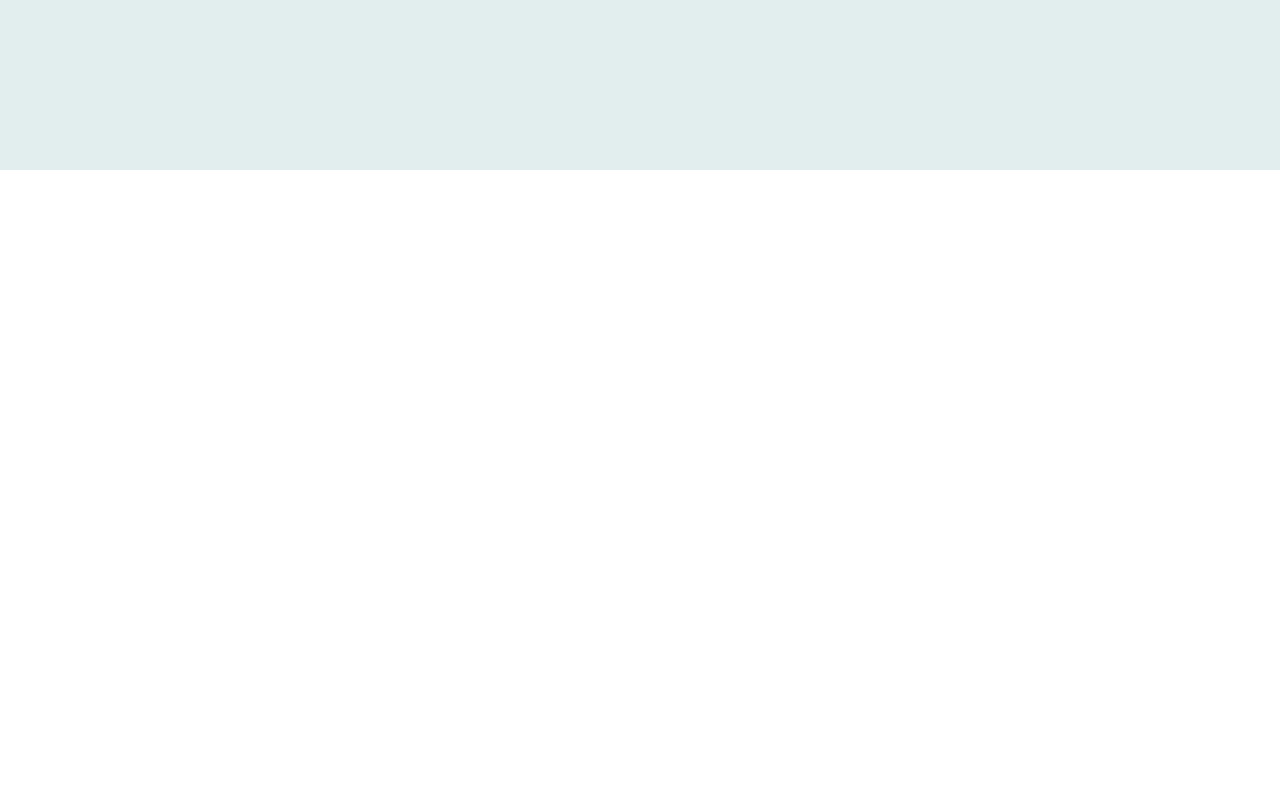
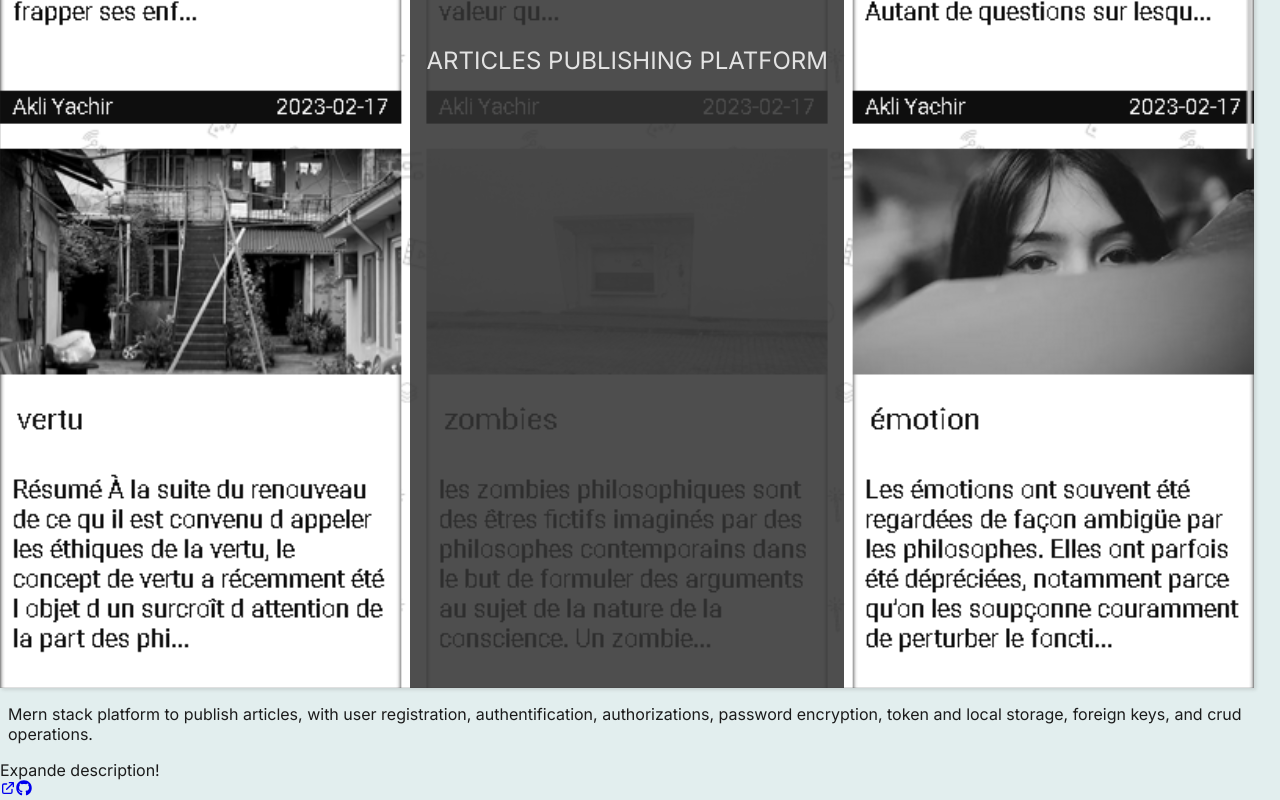
Before and after one commit to akliyachir/portfolio, a React (Vite) app: page / in a window 1280 px wide. Shown: the part 630-1430 px from the top of the page. Before the commit the page ends 800 px from the top, so only its background shows below. Built offline with nearby package versions, Linux system fonts and the light colour scheme.

Commit message:
project section, project card, interactivities

```diff
--- a/src/Components/5-ProjectCard/ProjectCard.css
+++ b/src/Components/5-ProjectCard/ProjectCard.css
@@ -1,13 +1,14 @@
 .SmallProjectCardContainer {
   background-color: var(--clr-1);
   box-shadow: var(--b-1) var(--o-1), var(--sh-2);
+  margin-top: 1rem;
 }
 
 .SmallProjectCardContainer .expandeProjectDescriptin {
   padding: 0.2rem 1rem;
-  background-color: var(--tl-1);
+  background-color: var(--o-8);
+  color: var(--clr-3);
   box-shadow: var(--sh-2);
-  margin-top: 1rem;
   text-align: center;
 }
 
@@ -59,10 +60,10 @@
   display: flex;
   justify-content: center;
   align-items: center;
-  background-color: var(--o-7);
+  background-color: var(--o-8);
   background-blend-mode: multiply;
   height: 100%;
-  color: var(--clr-2);
+  color: var(--clr-3);
   text-transform: uppercase;
   line-height: 1.5;
   padding: 1rem;
@@ -97,6 +98,10 @@
   padding-block: 0.5rem;
   padding-inline: 0.5rem;
   line-height: 1.6;
+}
+
+.project_description_shorten {
+  padding: 1rem 0.5rem;
 }
 
 .detailledDescriptionHalfProjectCard .project_technologies .tech_container {
--- a/src/Components/5-ProjectCard/ProjectCard.jsx
+++ b/src/Components/5-ProjectCard/ProjectCard.jsx
@@ -92,11 +92,16 @@ export default function ProjectCard({
           </div>
         </div>
       ) : (
-        <div
-          className="expandeProjectDescriptin"
-          onClick={HandleExpandeDescription}
-        >
-          Expande description!
+        <div>
+          <div className="project_description_shorten">
+            {project_description}
+          </div>
+          <div
+            className="expandeProjectDescriptin"
+            onClick={HandleExpandeDescription}
+          >
+            Expande description!
+          </div>
         </div>
       )}
       <div className="project_links_container">
```
